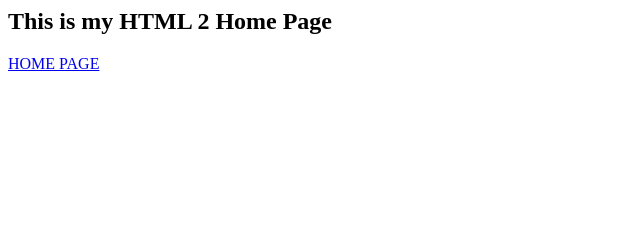
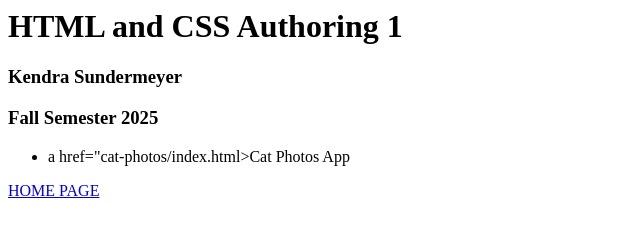
Before and after one commit to ksundermeyer/html2, a plain HTML site: page index.html in a window 1280 px wide. Shown: the whole page, without its empty margins (0-640 px from the left). Drawn offline with Linux system fonts and the light colour scheme.

Commit message:
Update index.html
Adding Cat Photos

```diff
--- a/index.html
+++ b/index.html
@@ -1,2 +1,15 @@
-<h2>This is my HTML 2 Home Page</h2>
-<a href="ksundermeyer.github.io/">HOME PAGE</a>
+<html lang="en">
+  <head>
+    <title>HTML and CSS Authoring 1</title>
+  </head>
+
+<body>
+  <h1>HTML and CSS Authoring 1</h1>
+  <h3>Kendra Sundermeyer</h3>
+  <h3>Fall Semester 2025</h3>
+
+  <ul>
+    <li>a href="cat-photos/index.html>Cat Photos App</a></li>
+  </ul>
+</body>
+<a href="https://ksundermeyer.github.io/">HOME PAGE</a>
```
